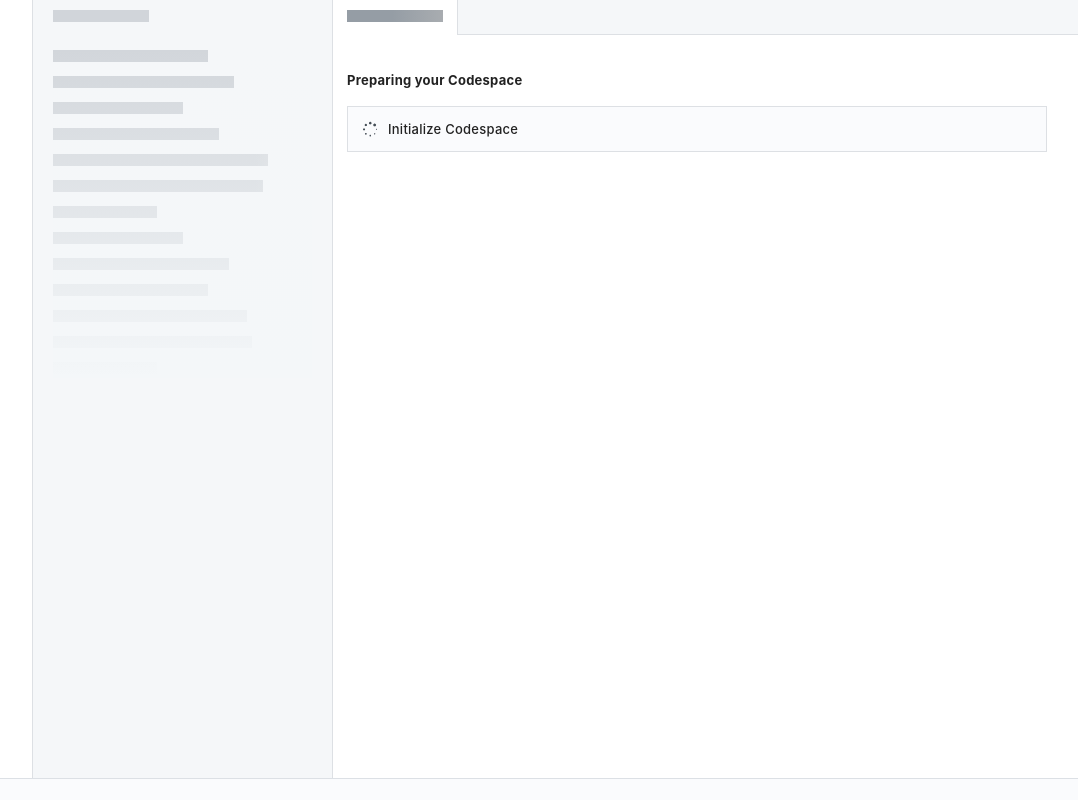
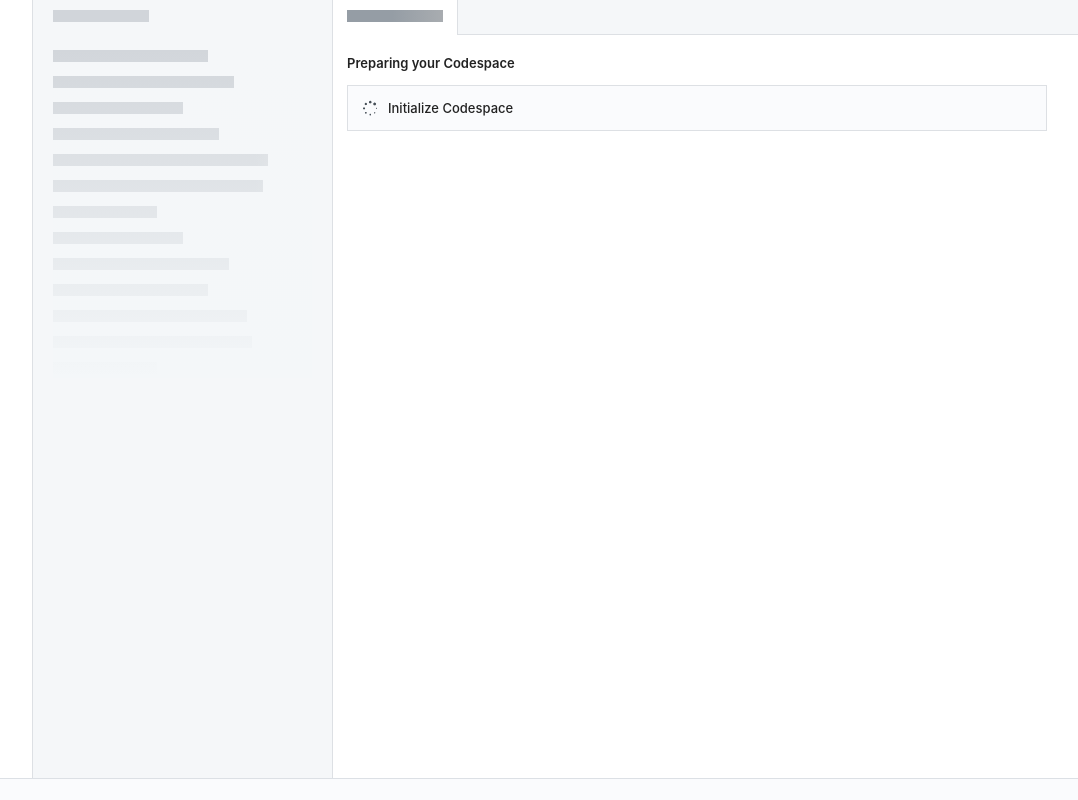
Before and after one commit to legomushroom/vs-codespaces-loading-screen, a plain HTML site: page index.html in a window 1280 px wide. Shown: the whole page, without its empty margins (15-1093 px from the left). Drawn offline with Linux system fonts and the light colour scheme.

Commit message:
make the steps font seamless

```diff
--- a/index.css
+++ b/index.css
@@ -4,7 +4,6 @@
 
 .vso-splash-screen .container {
   font-family: -apple-system, BlinkMacSystemFont, sans-serif;
-  letter-spacing: 0.25px;
   color: #222;
   font-weight: 500;
 }
@@ -374,6 +373,12 @@
   background: var(--vscode-editor-background, rgb(30, 30, 30));
 }
 
+.vso-splash-screen h4 {
+    margin-top: 0;
+    margin-bottom: 0;
+    font-weight: 600;
+}
+
 .is-dark-theme h4 {
   color: var(--vscode-editor-foreground, #cccccc);
 }
```
